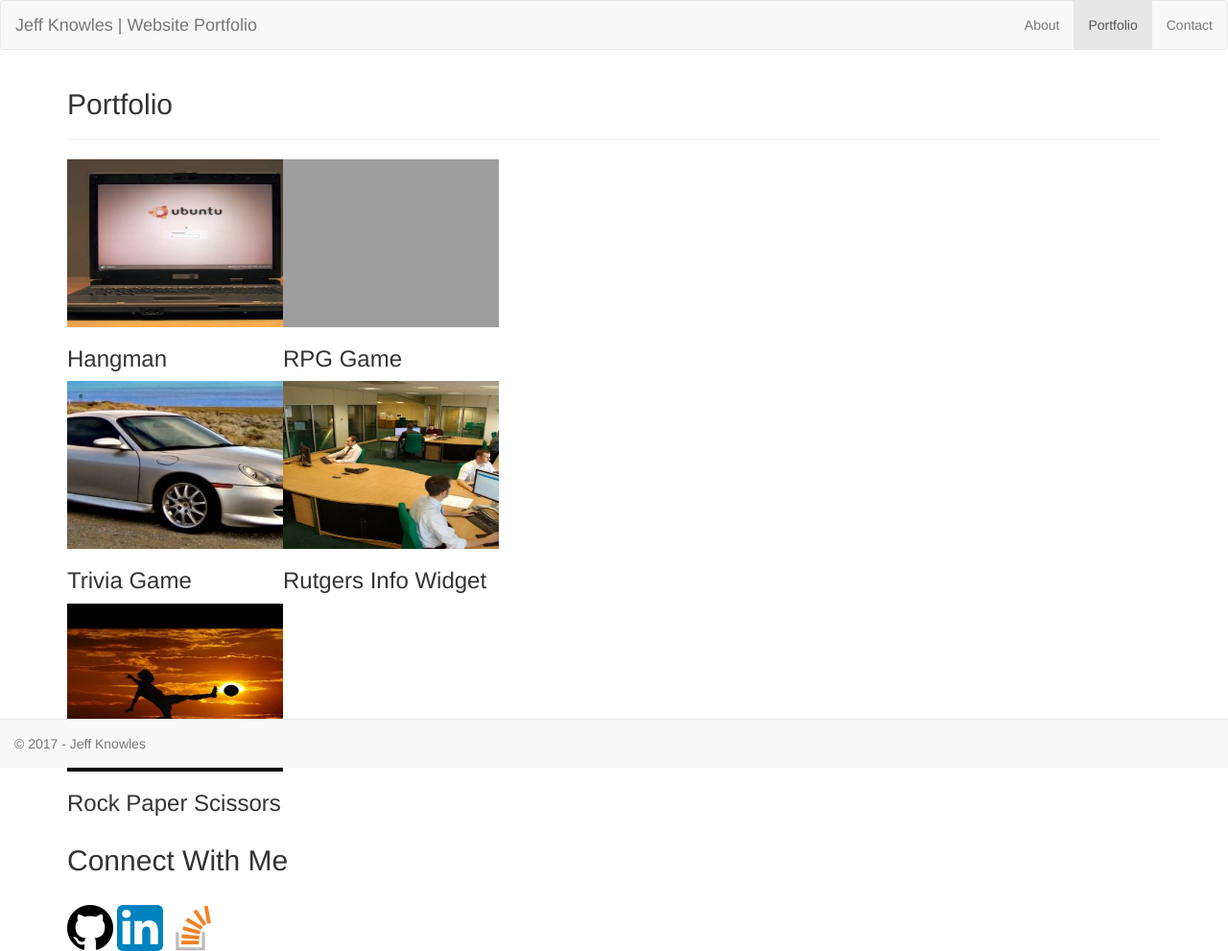
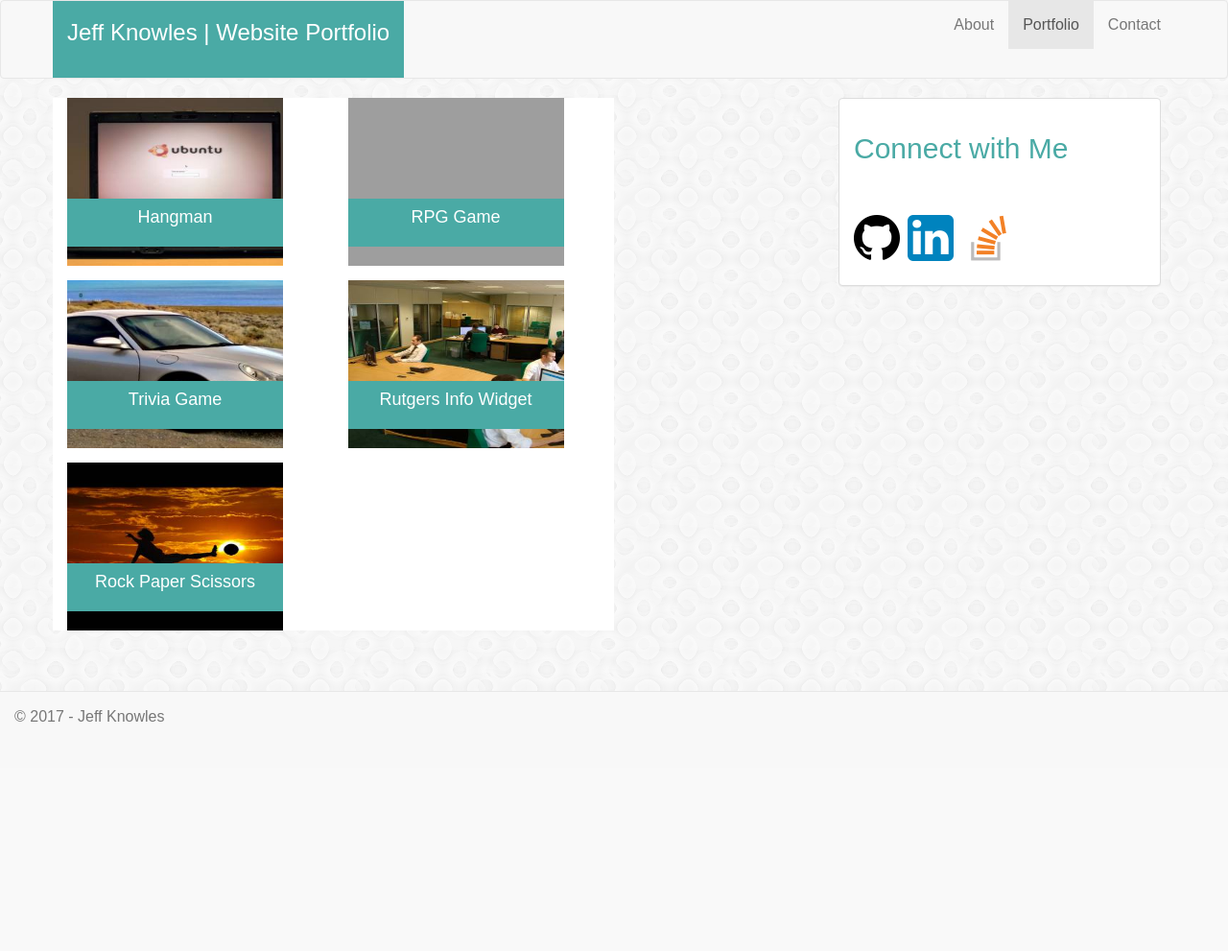
Before and after one commit to JTK0616/Bootstrap-Portfolio, a PHP site: page /portfolio.html in a window 1280 px wide. Shown: the whole page at 96% size. After the commit the page ends 752 px from the top, so only its background shows below. Run offline with PHP 8.4, Linux system fonts and the light colour scheme; grey boxes are pictures that could not be loaded.

Commit message:
Updated Index and Portfolio page with CSS

```diff
--- a/assets/css/bootstyle.css
+++ b/assets/css/bootstyle.css
@@ -1,8 +1,76 @@
 .form-group {
-	margin: 5%;
+	margin: 10%;
 	width: 75%;
 }
 
-footer {
-	background-color: red;
-	}
+body {
+	background-image:url('../images/confectionary.png');
+	padding: 0px;
+	font-family: "Arial", "Helvetica Neue", "Helvetica", "sans-serif";
+	font: #777777;
+	font-size: 16px;
+	margin-bottom: 80px;
+}
+
+.connect {
+	padding-left: 20%;
+}
+
+.navbar {
+	min-height: 80px;
+}
+
+.navbar-brand {
+	padding: 0 15px;
+	height: 80px;
+	line-height: 80px;
+	background-color: #4aaaa5;
+}
+
+.navbar-brand h3 {
+	color: #FFFFFF;
+}
+
+.about {
+	background-color: #FFFFFF;
+}
+
+.about h2 {
+	color: #4aaaa5;
+}
+
+.panel-body h2 {
+	color:#4aaaa5;
+}
+
+.bio img {
+	padding-right: 5%;
+}
+
+.folioimages {
+	position: relative;
+	background-color:#FFFFFF;
+	/*padding-right: 5%;*/
+	z-index: 2
+}
+
+.folioimages h4 {
+	position: absolute;
+	background-color: #4aaaa5;
+	color: #FFFFFF;
+	width: 225px;
+	height: 50px;
+	text-align: center;
+	padding: 10px;
+	z-index: 3;
+	margin-top: -70px;
+
+}
+
+.leftcolumn {
+	padding-right: 5px;
+}
+
+.nextrow {
+	padding-bottom: 15px;
+}
--- a/portfolio.html
+++ b/portfolio.html
@@ -1,3 +1,4 @@
+
 <!DOCTYPE html>
 <html lang="en">
 
@@ -12,7 +13,8 @@
 
 	<link rel="stylesheet" type="text/css" href="assets/css/bootstyle.css">
 
-	<Title>Jeff Knowles | Portfolio</Title>
+	<Title>Jeff Knowles | Website Portfolio</Title>
+
 </head>
 
 <body>
@@ -20,9 +22,9 @@
 	<header>
 
 		<nav class="navbar navbar-default">
- 		<div class="container-fluid">
+ 			<div class="container">
    				<div class="navbar-header">
-      		<a class="navbar-brand" href="index.html">Jeff Knowles | Website Portfolio</a>
+      				<a class="navbar-brand" href="index.html"><h3>Jeff Knowles | Website Portfolio</h3></a>
     			</div>
 
     			<ul class="nav navbar-nav navbar-right">
@@ -30,6 +32,7 @@
      				<li class="active"><a href="portfolio.html">Portfolio</a></li>
      				<li><a href="contact.html">Contact</a></li>
     			</ul>
+
  			</div>
 		</nav>
 
@@ -37,58 +40,64 @@
 	</header>
 
 			<div class="container">
+				<div class="row">
+					<div class="col-md-6 folioimages">
 
-				<section class="content">
+						<div class="row nextrow">
 
-					<h2>Portfolio</h2>
+							<div class="col-md-6 leftcolumn">
+							<IMG SRC="assets/images/PH1.jpg" ALT="Hangman" width="225" height="175">
+							<h4>Hangman</h4>
+							</div>
 
-					<hr>
+							<div class="col-md-6">
+							<IMG SRC="assets/images/PH2.jpg" ALT="RPG_Game" width="225" height="175">
+							<h4>RPG Game</h4>
+							</div>
 
-					<table>
+						</div>
 
-						<tr>
-							<td class="leftimage">
-								<IMG SRC="assets/images/PH1.jpg" ALT="Hangman" width="225" height="175">
-								<h3 class=lefttext>Hangman</h3>
+						<div class="row nextrow">
 
-							<td class="rightimage">
+							<div class="col-md-6 leftcolumn">
+							<IMG SRC="assets/images/PH3.jpg" ALT="Trivia_Game" width="225" height="175">
+							<h4>Trivia Game</h4>
+							</div>
 
-							<IMG SRC="assets/images/PH2.jpg" ALT="RPG_Game" width="225" height="175">
-							<h3 class="righttext">RPG Game</h3>
-
-						</tr>
-
-						<tr>
-							<td class="leftimage">
-
-							<IMG SRC="assets/images/PH3.jpg" ALT="Trivia_Game" width="225" height="175">
-
-							<h3 class="lefttext">Trivia Game</h3>
-
-							<td class="rightimage">
-
+							<div class="col-md-6">
 							<IMG SRC="assets/images/PH4.jpg" ALT="Rutgers_Info_Widget" width="225" height="175">
-
-							<h3 class="righttext">Rutgers Info Widget</h3>
-						</tr>
-
-						<tr>
-
-							<td class="leftimage">
-
-							<IMG SRC="assets/images/PH5.jpg" ALT="Rock_Paper_Scissors" width="225" height="175">
-
-							<h3 class="lefttext">Rock Paper Scissors</h3>
-						</tr>
+							<h4>Rutgers Info Widget</h4>
+							</div>
 
 
-					</table>
+						</div>
 
-				</section>
+						<div class="row">
 
-	<section class="connect">
+							<div class="col-md-6 leftcolumn">
+							<IMG SRC="assets/images/PH5.jpg" ALT="Rock_Paper_Scissors" width="225" height="175">
+							<h4>Rock Paper Scissors</h4>
+							</div>
 
-				<h2>Connect With Me</h2><br>
+							<div class="col-md-6">
+							<!-- Intentionally left blank -->
+							</div>
+
+
+						</div>
+
+
+					</div>
+
+					<div class="col-md-6 connect">
+
+						<div class="panel panel-default">
+
+  							<div class="panel-body">
+
+    							<h2>Connect with Me<h2>
+
+    							<br>
 
     							<a href="https://github.com/JTK0616" target="_blank" style="text-decoration: none"><IMG SRC="assets/images/Github.png" ALT="GitHub"></a>
 
@@ -96,9 +105,16 @@
 
 								<a href="http://stackoverflow.com/users/7347089/jtk0616" target="_blank" style="text-decoration: none"><IMG SRC="assets/images/StackOverflow.png" ALT="StackOverflow"></a>
 
-	</section>
+							</div> <!-- Panel Body -->
 
-	</div>
+						</div> <!-- Panel Panel-Defualt -->
+
+					</div> <!-- col-md-6 connect -->
+
+				</div> <!-- row -->
+
+			</div> <!-- container -->
+
 
 	<footer>
 
```
Also changed, not shown: contact.html (+6 -3 lines), index.html (+26 -12 lines). Lines whose indentation alone changed are shown as unchanged.
